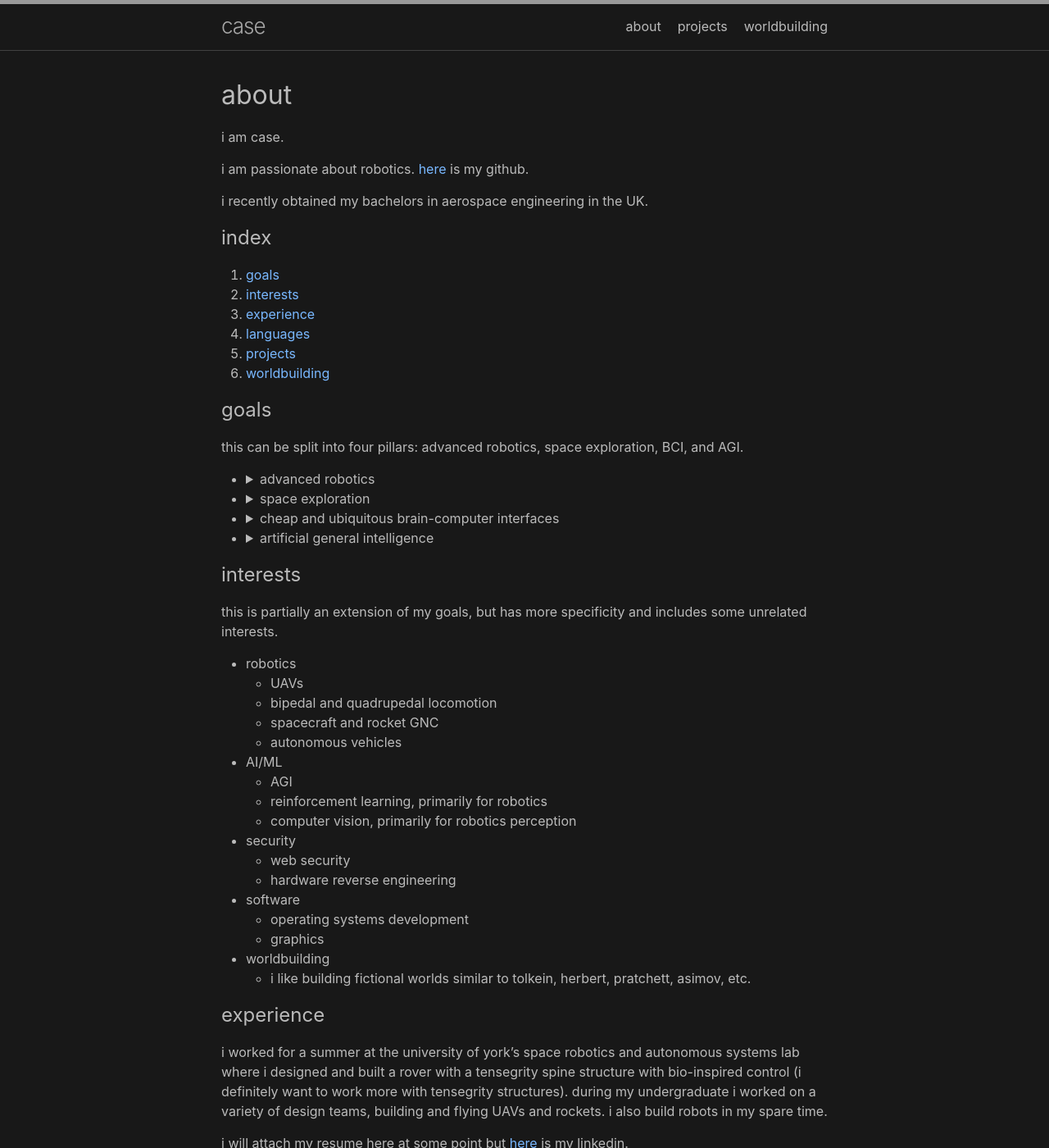
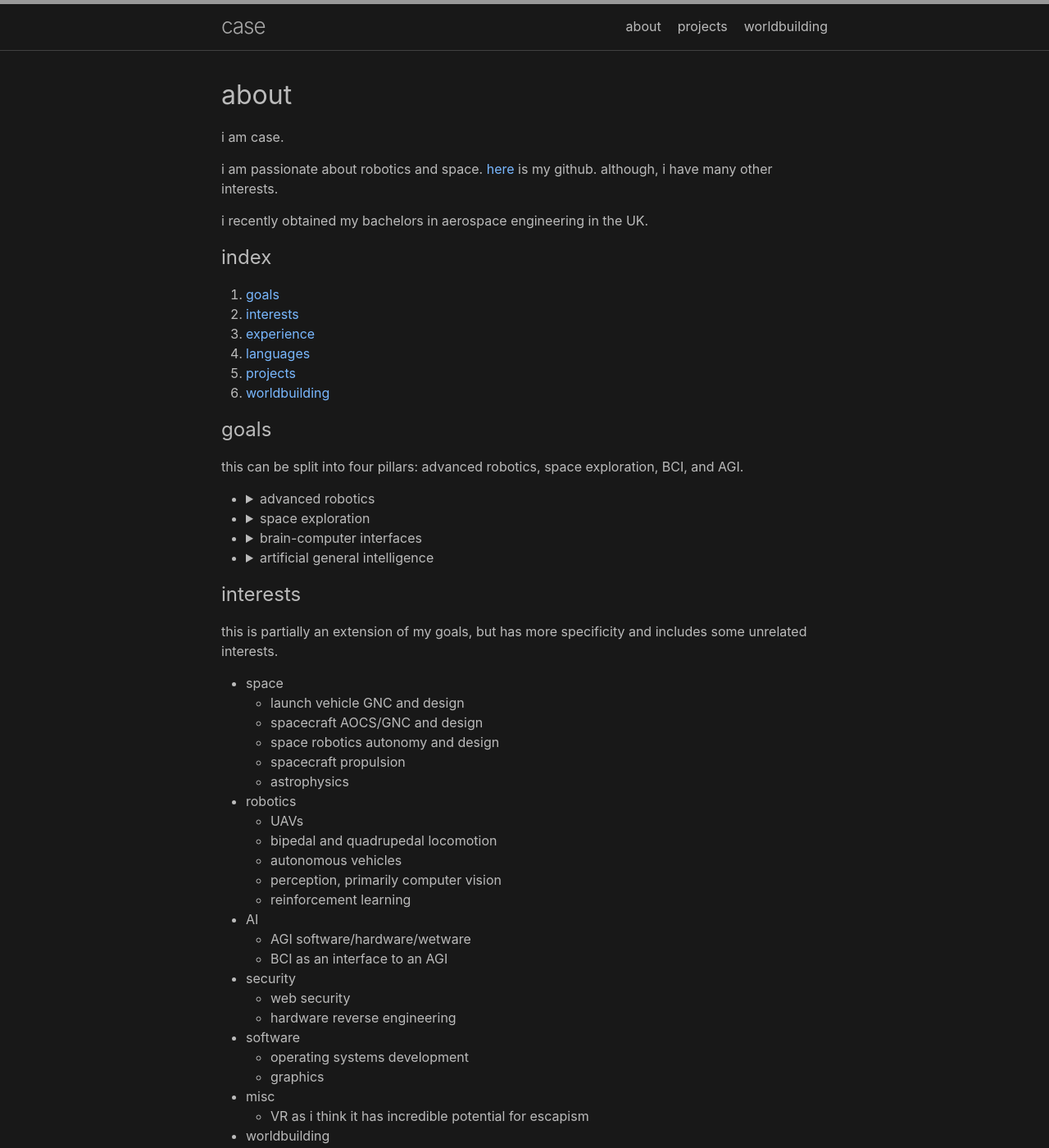
Before and after one commit to case0x00/case0x00.github.io, a Jekyll site: the page built from index.md, in a window 1280 px wide and 1400 px high. Shown: the whole window at 82% size. Built offline with Jekyll 4.4.1, drawn with Linux system fonts in a browser that asks for light colours; some of the changed text lies outside the part shown.

Commit message:
updated and fixed spelling mistakes

```diff
--- a/index.md
+++ b/index.md
@@ -5,7 +5,7 @@ layout: home
 
 i am case.
 
-i am passionate about robotics. [here](https://github.com/onlycase) is my github.
+i am passionate about robotics and space. [here](https://github.com/onlycase) is my github. although, i have many other interests.
 
 i recently obtained my bachelors in aerospace engineering in the UK.
 
@@ -25,26 +25,26 @@ this can be split into four pillars: advanced robotics, space exploration, BCI,
 
 * <details><summary> advanced robotics </summary>
   <i>
-  this includes autonomous vehicles, bioinspired robotics near indistinguishable from their biological counterparts, and technically space robotics/spacecraft and rocket GNC but thats more the next pillar. the kind of bioinspired robotics i am aiming for would be the pinnacle of robotics, and although this technology features heavily in dystopian worlds like in 'do androids dream of electric sheep, 'blade runner', and 'westworld' i think those are heavily pessimistic views.
+  this includes autonomous vehicles, bio-robotics/bipedals/quadrupedals, and technically space robotics. these systems have the ability to completely change how humans work and operate in our environment. the challenges are in both software and hardware, and i believe some companies are taking the right approach to solving these problems.
   </i>
   </details>
 
 * <details><summary> space exploration </summary>
   <i>
-  we have already made great strides in discovering more about our solar system, but there is much more to learn. human missions arean obvious step, but i think robotics are more fit for this role. I believe all of the other pillars of interest here essentially lead to space exploration and settling of other worlds.
+  we have already made great strides in discovering more about our solar system, but there is much more to learn. human missions are an obvious step, but i think robotics are more fit for this role. I believe all of the other pillars of interest here essentially lead to space exploration and settling of other worlds. this is my primary calling.
   </i>
   </details>
 
-* <details><summary> cheap and ubiquitous brain-computer interfaces </summary>
+* <details><summary> brain-computer interfaces </summary>
   <i>
-  there is an incredible bottleneck in communication bandwidth in the form of the human sensory organs. bypassing these, and interfacing directly to the brain would be an evolutionary leap for humanity. in the process, we will learn a great amount of how the brain works, solving many mysteries, and saving countless lives.
+  there is an incredible bottleneck in communication bandwidth in the form of the human sensory organs. bypassing these, and interfacing directly to the brain would be an evolutionary leap for humanity. in the process, we will learn a great amount of how the brain works, solving many mysteries, and saving countless lives. this can also be paired with AR/VR.
   </i>
   </details>
 
 
 * <details><summary> artificial general intelligence</summary>
   <i>
-  what is there to say? this would be the pinnacle of all human creation -- creating an artificial human-level intelligence. one of the most, if not the most, challenging problems the world may ever see. i will write a blog post about this at some point.
+  what is there to say? this would be the pinnacle of all human creation -- creating an artificial human-level intelligence. one of the most, if not the most, challenging problems the world may ever see. i will write a blog post about this at some point. afaik no one at present is tackling this problem properly.
   </i>
   </details>
 
@@ -53,16 +53,23 @@ this can be split into four pillars: advanced robotics, space exploration, BCI,
 
 this is partially an extension of my goals, but has more specificity and includes some unrelated interests.
 
+* space
+    - launch vehicle GNC and design
+    - spacecraft AOCS/GNC and design
+    - space robotics autonomy and design
+    - spacecraft propulsion
+    - astrophysics
+
 * robotics
     - UAVs
     - bipedal and quadrupedal locomotion
-    - spacecraft and rocket GNC
     - autonomous vehicles
+    - perception, primarily computer vision
+    - reinforcement learning
 
-* AI/ML
-    - AGI
-    - reinforcement learning, primarily for robotics
-    - computer vision, primarily for robotics perception
+* AI
+    - AGI software/hardware/wetware
+    - BCI as an interface to an AGI
 
 * security
     - web security
@@ -71,6 +78,9 @@ this is partially an extension of my goals, but has more specificity and include
 * software
     - operating systems development
     - graphics
+
+* misc
+    - VR as i think it has incredible potential for escapism
 
 * worldbuilding
     - i like building fictional worlds similar to tolkein, herbert, pratchett, asimov, etc.
```
Also changed, not shown: other parts of index.md (+1 -1 lines).
